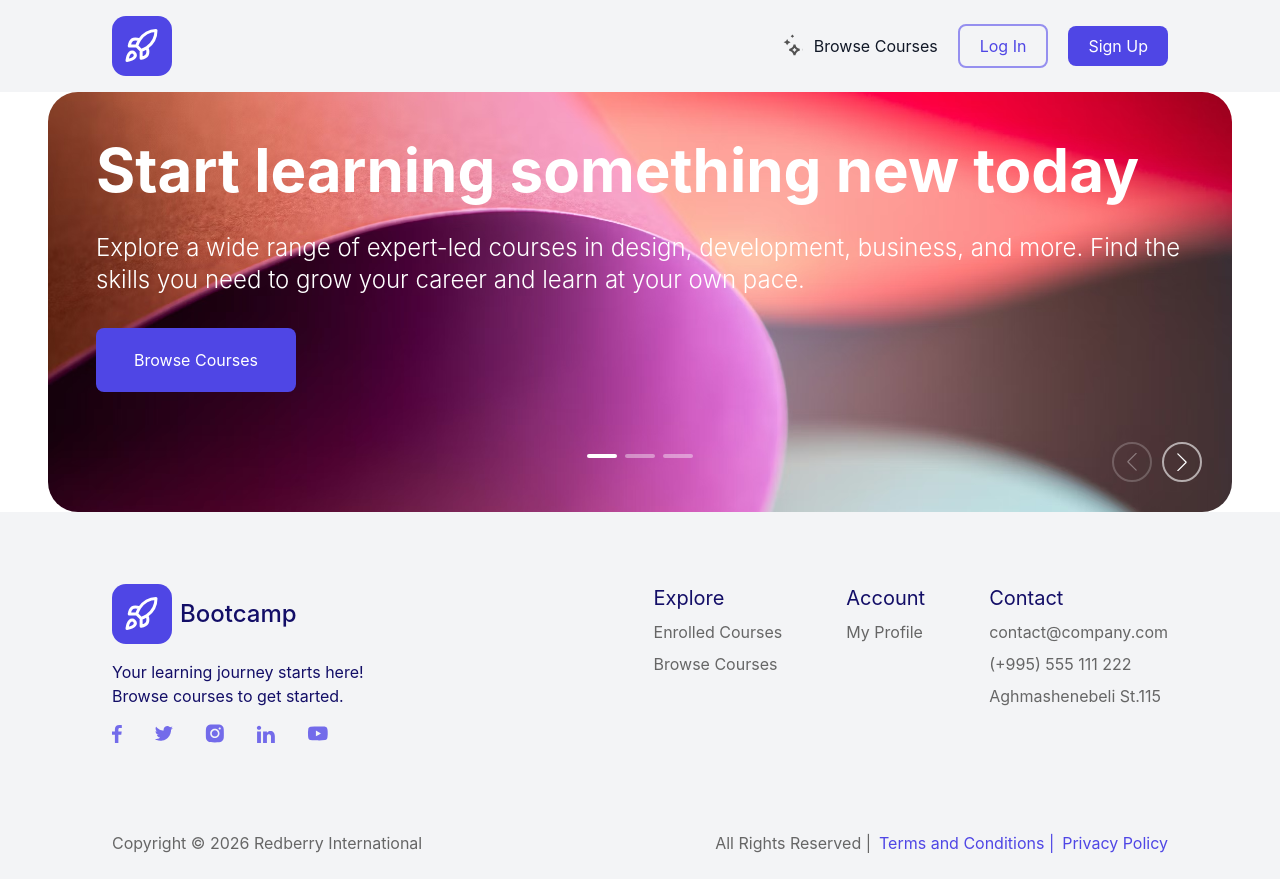
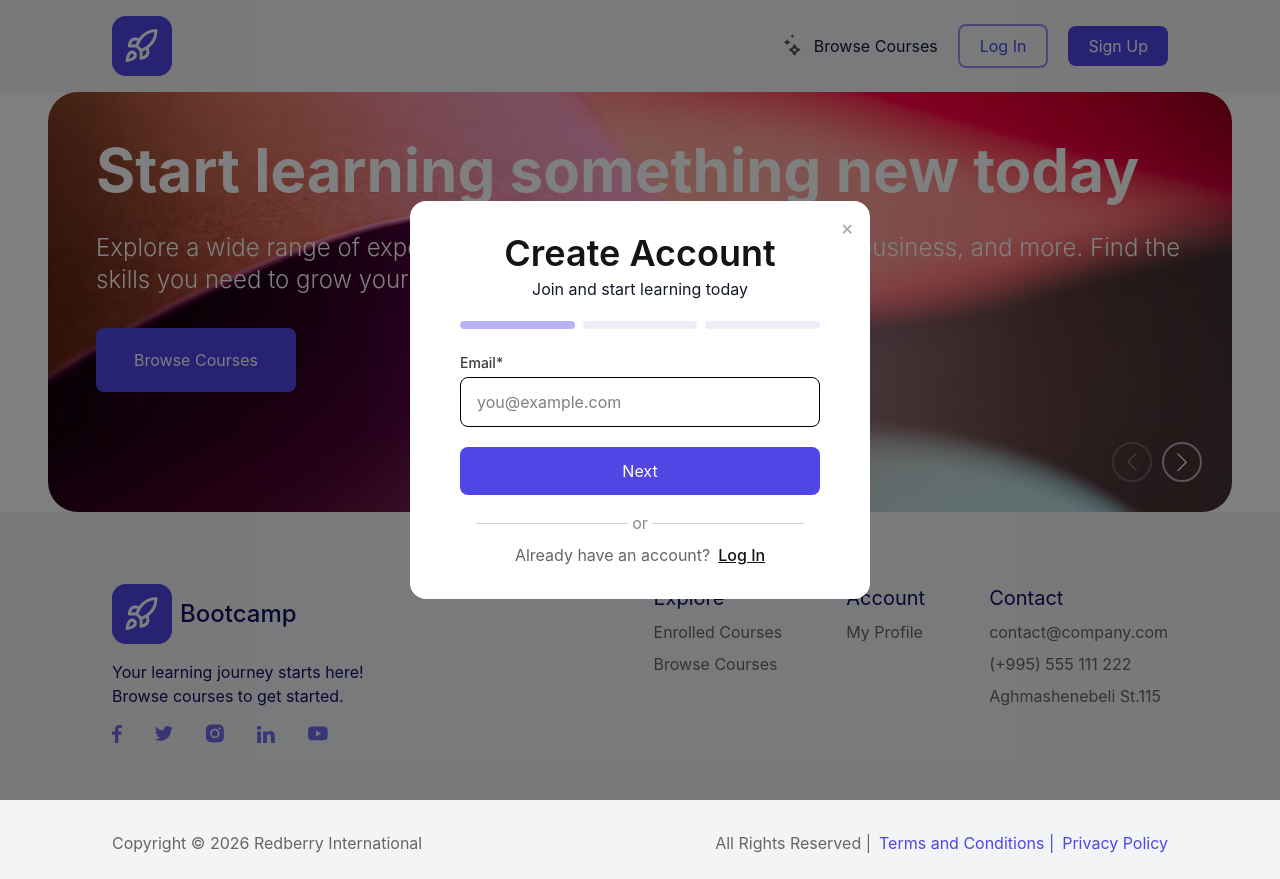
Before and after one commit to NikolozKapanadzee/RDBRBootcampXI, a React (Vite) app: page / in a window 1280 px wide. Both pictures are taken after a click on the button "Sign Up". Built offline with nearby package versions, Linux system fonts and the light colour scheme.

Commit message:
feat: created three steps for registration modal

```diff
--- a/src/App.tsx
+++ b/src/App.tsx
@@ -1,5 +1,7 @@
 import MainLayout from "./components/layout/mainLayout/MainLayout";
-import LoginModal from "./components/ui/modal/content/LoginModal";
+import LoginModal from "./components/ui/modal/content/login-modal/LoginModal";
+import RegisterModal from "./components/ui/modal/content/register-modal/RegisterModal";
+
 import "./index.css";
 import Dashboard from "./pages/dashboard/Dashboard";
 
@@ -8,6 +10,7 @@ function App() {
     <MainLayout>
       <Dashboard />
       <LoginModal />
+      <RegisterModal />
     </MainLayout>
   );
 }
--- a/src/components/layout/header/Header.tsx
+++ b/src/components/layout/header/Header.tsx
@@ -6,7 +6,7 @@ import ProfileIcon from "../../../assets/ProfileIcon.svg";
 import { useModalStore } from "../../../store/modalStore";
 
 const Header = () => {
-  const { openLogin } = useModalStore();
+  const { openLogin, openRegister } = useModalStore();
   const isLoggedIn = false;
   return (
     <header className="flex items-center justify-between px-28 py-4 bg-[#F3F4F6]">
@@ -36,7 +36,9 @@ const Header = () => {
             <Button variant="outline" onClick={openLogin}>
               Log In
             </Button>
-            <Button variant="primary">Sign Up</Button>
+            <Button variant="primary" onClick={openRegister}>
+              Sign Up
+            </Button>
           </>
         )}
       </div>
--- a/src/components/ui/input/Input.tsx
+++ b/src/components/ui/input/Input.tsx
@@ -17,7 +17,7 @@ const Input = ({
   return (
     <div className="flex flex-col gap-1">
       {label && (
-        <label className="text-sm text-[(--text-primary)">{label}</label>
+        <label className="text-sm text-[#3D3D3D] font-medium">{label}</label>
       )}
       <div className="relative">
         <input
--- /dev/null
+++ b/src/components/ui/modal/content/register-modal/RegisterModal.tsx
@@ -0,0 +1,22 @@
+import { useState } from "react";
+import { useModalStore } from "../../../../../store/modalStore";
+import Modal from "../../Modal";
+import StepOne from "./StepOne";
+import StepThree from "./StepThree";
+import StepTwo from "./StepTwo";
+
+const RegisterModal = () => {
+  const { isRegisterOpen, closeAll } = useModalStore();
+  const [step, setStep] = useState(1);
+
+  return (
+    <Modal isOpen={isRegisterOpen} onClose={closeAll}>
+      {step === 1 && <StepOne onNext={() => setStep(2)} />}
+      {step === 2 && (
+        <StepTwo onBack={() => setStep(1)} onNext={() => setStep(3)} />
+      )}
+      {step === 3 && <StepThree onBack={() => setStep(2)} />}
+    </Modal>
+  );
+};
+export default RegisterModal;
--- /dev/null
+++ b/src/components/ui/modal/content/register-modal/StepOne.tsx
@@ -0,0 +1,47 @@
+import Button from "../../../button/Button";
+import Input from "../../../input/Input";
+
+type Props = {
+  onNext: () => void;
+};
+
+const StepOne = ({ onNext }: Props) => {
+  return (
+    <div className="flex flex-col items-center">
+      <div className="flex flex-col items-center gap-1">
+        <h1 className="text-[#141414] text-4xl font-semibold">
+          Create Account
+        </h1>
+        <p className="text-(--text-primary) font-normal">
+          Join and start learning today
+        </p>
+      </div>
+      <div className="flex gap-2 w-full max-w-90 mb-6 mt-5">
+        <div className="h-2 flex-1 bg-[#B7B3F4] rounded-full" />
+        <div className="h-2 flex-1 bg-[#EEEDFC] rounded-full" />
+        <div className="h-2 flex-1 bg-[#EEEDFC] rounded-full" />
+      </div>
+
+      <Input label="Email*" type="email" placeholder="you@example.com" />
+
+      <Button className="w-full max-w-90 h-12 mt-5" onClick={onNext}>
+        Next
+      </Button>
+
+      <div className="flex items-center w-full max-w-90 gap-1 px-4 mt-4">
+        <hr className="flex-1 text-[#D1D1D1]" />
+        <p className="text-[#8A8A8A]">or</p>
+        <hr className="flex-1 text-[#D1D1D1]" />
+      </div>
+
+      <div className="flex items-center gap-2 mt-2">
+        <p className="text-(--text-secondary)">Already have an account?</p>
+        <p className="text-[#141414] underline font-medium cursor-pointer">
+          Log In
+        </p>
+      </div>
+    </div>
+  );
+};
+
+export default StepOne;
--- /dev/null
+++ b/src/components/ui/modal/content/register-modal/StepThree.tsx
@@ -0,0 +1,89 @@
+import { useState } from "react";
+import Button from "../../../button/Button";
+import Input from "../../../input/Input";
+import { FiUpload, FiChevronLeft } from "react-icons/fi";
+
+type Props = {
+  onBack: () => void;
+};
+
+const StepThree = ({ onBack }: Props) => {
+  const [fileName, setFileName] = useState<string | null>(null);
+
+  const handleFileChange = (e: React.ChangeEvent<HTMLInputElement>) => {
+    const file = e.target.files?.[0];
+    if (file) {
+      setFileName(file.name);
+    }
+  };
+
+  return (
+    <div className="flex flex-col items-center relative w-full">
+      <button
+        onClick={onBack}
+        className="absolute top-0 left-0 text-gray-400 hover:text-gray-600 cursor-pointer"
+      >
+        <FiChevronLeft className="w-5 h-5" />
+      </button>
+
+      <div className="flex flex-col items-center gap-1">
+        <h1 className="text-[#141414] text-4xl font-semibold">
+          Create Account
+        </h1>
+        <p className="text-(--text-secondary) font-normal">
+          Join and start learning today
+        </p>
+      </div>
+
+      <div className="flex gap-2 w-full max-w-90 mb-4 mt-5">
+        <div className="h-2 flex-1 bg-[#4F46E5] rounded-full" />
+        <div className="h-2 flex-1 bg-[#4F46E5] rounded-full" />
+        <div className="h-2 flex-1 bg-[#B7B3F4] rounded-full" />
+      </div>
+
+      <Input label="Username*" placeholder="Username" />
+
+      <div
+        className="border  rounded-lg p-6 flex flex-col items-center gap-2 cursor-pointer hover:bg-gray-50 w-full max-w-90 mt-4"
+        onClick={() => document.getElementById("avatar")?.click()}
+      >
+        <input
+          type="file"
+          id="avatar"
+          accept="image/jpeg, image/png, image/webp"
+          className="hidden"
+          onChange={handleFileChange}
+        />
+        {fileName ? (
+          <p className="text-sm text-[#4F46E5] font-medium">{fileName}</p>
+        ) : (
+          <>
+            <FiUpload className="w-6 h-6 text-gray-400" />
+            <p className="text-sm text-gray-500">
+              Drag and drop or{" "}
+              <span className="text-[#4F46E5] underline">Upload file</span>
+            </p>
+            <p className="text-xs text-gray-400">JPG, PNG or WebP</p>
+          </>
+        )}
+      </div>
+
+      <Button className="w-full max-w-90 h-12 mt-5">Sign Up</Button>
+
+      <div className="flex items-center w-full max-w-90 gap-1 px-4 mt-4">
+        <hr className="flex-1" />
+        <p className="text-[#8A8A8A]">or</p>
+        <hr className="flex-1" />
+      </div>
+
+      <div className="flex items-center gap-2 mt-2">
+        <p className="text-(--text-secondary)">Already have an account?</p>
+        <p className="text-[#141414] underline font-medium cursor-pointer">
+          Log In
+        </p>
+      </div>
+    </div>
+  );
+};
+
+export default StepThree;
--- /dev/null
+++ b/src/components/ui/modal/content/register-modal/StepTwo.tsx
@@ -0,0 +1,66 @@
+import { RiEyeCloseLine } from "react-icons/ri";
+import Button from "../../../button/Button";
+import Input from "../../../input/Input";
+import { FiEye } from "react-icons/fi";
+import { FiChevronLeft } from "react-icons/fi";
+
+type Props = {
+  onNext: () => void;
+  onBack: () => void;
+};
+
+const StepTwo = ({ onNext, onBack }: Props) => {
+  return (
+    <div className="flex flex-col items-center">
+      <button
+        onClick={onBack}
+        className="absolute top-4 left-2 text-gray-400 hover:text-gray-600 cursor-pointer"
+      >
+        <FiChevronLeft className="w-5 h-5" />
+      </button>
+      <div className="flex flex-col items-center gap-1">
+        <h1 className="text-[#141414] text-4xl font-semibold">
+          Create Account
+        </h1>
+        <p className="text-(--text-secondary) font-normal">
+          Join and start learning today
+        </p>
+      </div>
+      <div className="flex gap-2 w-full max-w-90 mb-4 mt-5">
+        <div className="h-2 flex-1 bg-[#4F46E5] rounded-full" />
+        <div className="h-2 flex-1 bg-[#B7B3F4] rounded-full" />
+        <div className="h-2 flex-1 bg-[#EEEDFC] rounded-full" />
+      </div>
+      <div className="flex flex-col gap-6">
+        <Input
+          label="Password*"
+          type="password"
+          placeholder="Password"
+          icon={FiEye}
+        />
+        <Input
+          label="Confirm Password*"
+          type="password"
+          placeholder="Confirm Password"
+          icon={RiEyeCloseLine}
+        />
+      </div>
+      <Button className="w-full max-w-90 h-12 mt-5" onClick={onNext}>
+        Next
+      </Button>
+      <div className="flex items-center w-full max-w-90 gap-1 px-4 mt-4">
+        <hr className="flex-1" />
+        <p className="text-[#8A8A8A]">or</p>
+        <hr className="flex-1" />
+      </div>
+      <div className="flex items-center gap-2 mt-4">
+        <p className="text-(--text-secondary)">Already have an account?</p>
+        <p className="text-[#141414] underline font-medium cursor-pointer">
+          Log In
+        </p>
+      </div>
+    </div>
+  );
+};
+
+export default StepTwo;
```
Also changed, not shown: src/components/ui/modal/content/login-modal/LoginModal.tsx (renamed from src/components/ui/modal/content/LoginModal.tsx, +4 -4 lines).
